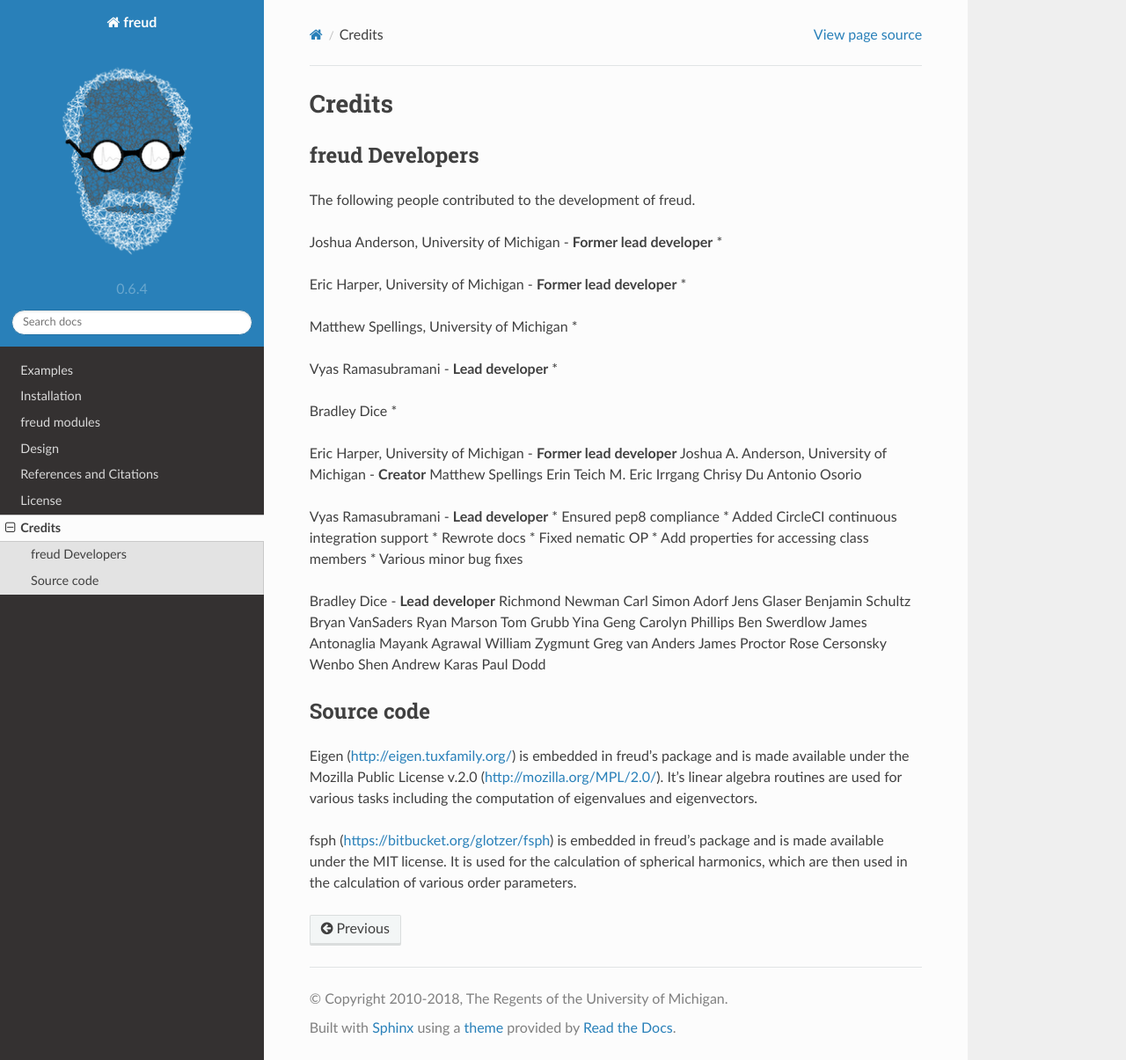
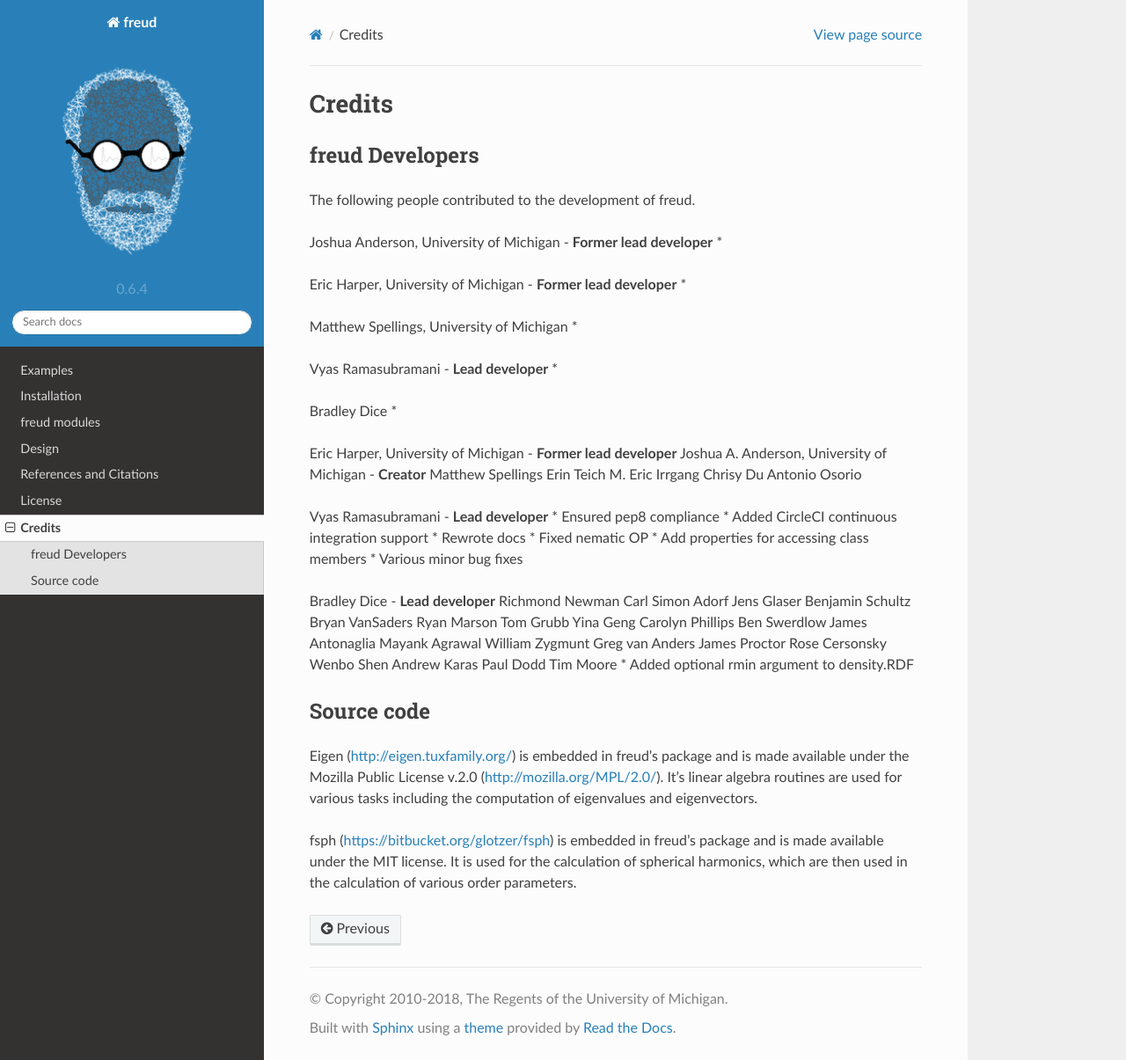
Before and after one commit to glotzerlab/freud, a Sphinx documentation site: the page built from doc/source/credits.rst, in a window 1280 px wide and 1205 px high. Shown: the whole window at 88% size. Built offline with Sphinx 7.4.7 and the Read the Docs theme 2.0.0, drawn with Linux system fonts in a browser that asks for light colours.

Commit message:
Add Tim to list

```diff
--- a/doc/source/credits.rst
+++ b/doc/source/credits.rst
@@ -57,6 +57,8 @@
 Wenbo Shen
 Andrew Karas
 Paul Dodd
+Tim Moore
+* Added optional rmin argument to density.RDF
 
 Source code
 -----------
```
